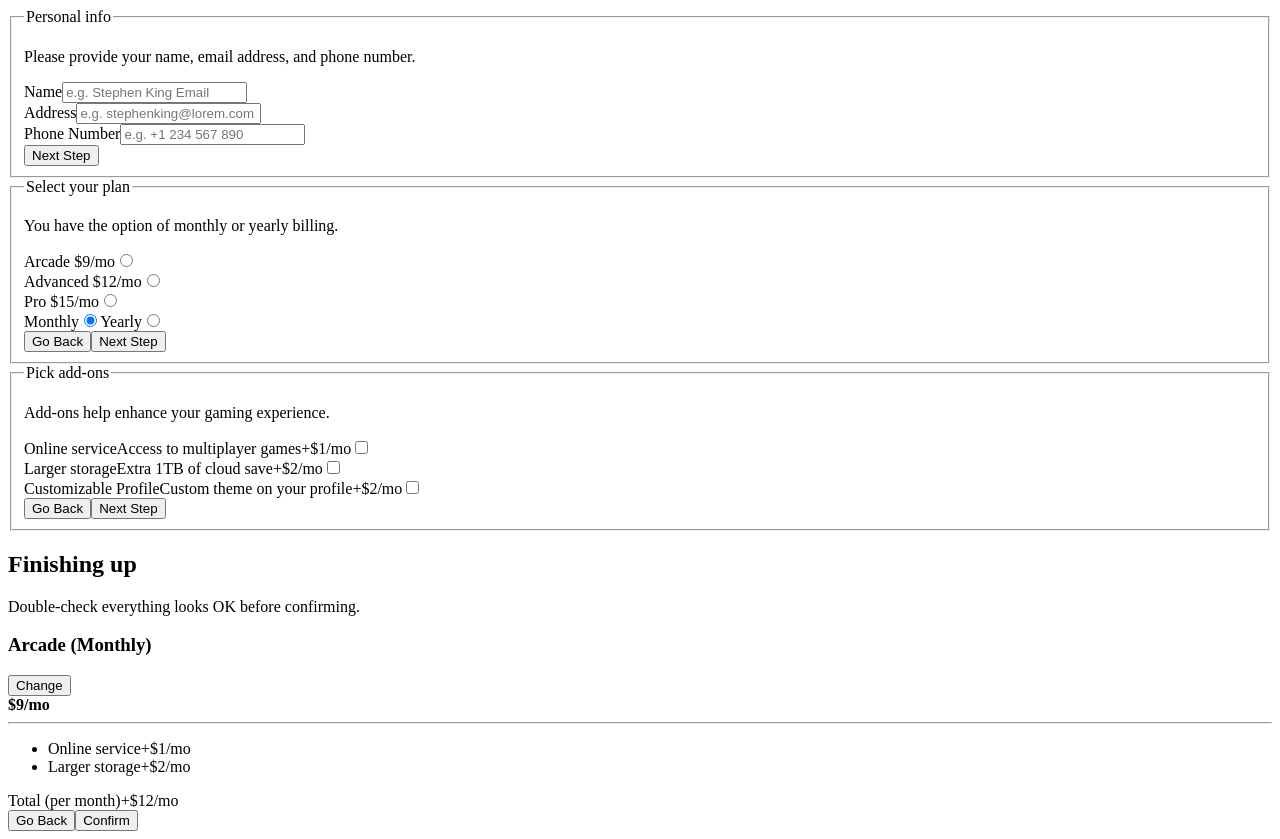
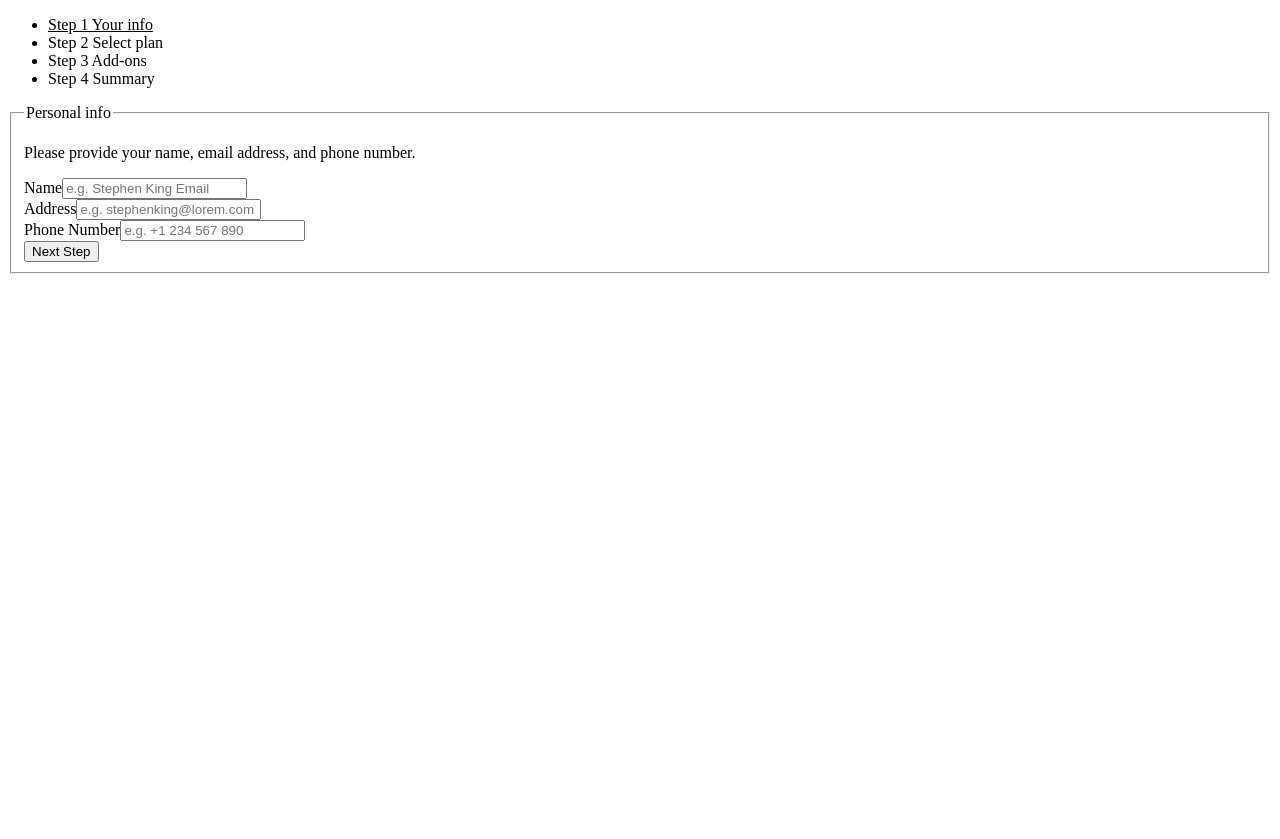
Before and after one commit to Javieer57/multi-step-form, a React (Vite) app: page / in a window 1280 px wide. After the commit the page ends 800 px from the top, so only its background shows below. Built offline with nearby package versions, Linux system fonts and the light colour scheme.

Commit message:
add basic form navigation

```diff
--- a/src/App.tsx
+++ b/src/App.tsx
@@ -3,14 +3,37 @@ import "./App.css";
 
 function App() {
   const [billing, setBilling] = useState("mo");
+  const [step, setStep] = useState("personal-info");
 
   return (
     <>
-      {/* <!-- Sidebar start --> */}
-      {/* Step 1 Your info Step 2 Select plan Step 3 Add-ons Step 4 Summary */}
-      {/* <!-- Sidebar end --> */}
+      <ul>
+        <li
+          style={{
+            textDecoration: step === "personal-info" ? "underline" : "none",
+          }}
+        >
+          Step 1 Your info{" "}
+        </li>
+        <li style={{ textDecoration: step === "plan" ? "underline" : "none" }}>
+          Step 2 Select plan{" "}
+        </li>
+        <li
+          style={{ textDecoration: step === "add-ons" ? "underline" : "none" }}
+        >
+          Step 3 Add-ons{" "}
+        </li>
+        <li
+          style={{ textDecoration: step === "resume" ? "underline" : "none" }}
+        >
+          Step 4 Summary
+        </li>
+      </ul>
 
-      <fieldset>
+      <fieldset
+        style={{ display: step === "personal-info" ? "block" : "none" }}
+        disabled={step !== "personal-info"}
+      >
         <legend>Personal info</legend>
 
         <p>Please provide your name, email address, and phone number.</p>
@@ -32,10 +55,15 @@ function App() {
           <input id="phone" type="text" placeholder="e.g. +1 234 567 890" />
         </div>
 
-        <button type="button">Next Step</button>
+        <button type="button" onClick={() => setStep("plan")}>
+          Next Step
+        </button>
       </fieldset>
 
-      <fieldset>
+      <fieldset
+        style={{ display: step === "plan" ? "block" : "none" }}
+        disabled={step !== "plan"}
+      >
         <legend>Select your plan</legend>
 
         <p>You have the option of monthly or yearly billing.</p>
@@ -72,11 +100,18 @@ function App() {
           />
         </div>
 
-        <button type="button">Go Back</button>
-        <button type="button">Next Step</button>
+        <button type="button" onClick={() => setStep("personal-info")}>
+          Go Back
+        </button>
+        <button type="button" onClick={() => setStep("add-ons")}>
+          Next Step
+        </button>
       </fieldset>
 
-      <fieldset>
+      <fieldset
+        style={{ display: step === "add-ons" ? "block" : "none" }}
+        disabled={step !== "add-ons"}
+      >
         <legend>Pick add-ons</legend>
         <p>Add-ons help enhance your gaming experience.</p>
 
@@ -118,19 +153,29 @@ function App() {
 
         <br />
 
-        <button type="button">Go Back</button>
-        <button type="button">Next Step</button>
+        <button type="button" onClick={() => setStep("plan")}>
+          Go Back
+        </button>
+        <button type="button" onClick={() => setStep("resume")}>
+          Next Step
+        </button>
       </fieldset>
 
-      <section>
+      <section style={{ display: step === "resume" ? "block" : "none" }}>
         <h2>Finishing up</h2>
         <p>Double-check everything looks OK before confirming.</p>
 
         <article>
           <header>
             <div>
-              <h3>Arcade (Monthly)</h3>
-              <button type="button">Change</button>
+              <h3>Arcade ({billing === "mo" ? "Monthly" : "Yearly"})</h3>
+              <button
+                type="button"
+                disabled={step !== "resume"}
+                onClick={() => setStep("plan")}
+              >
+                Change
+              </button>
             </div>
             <div>
               <strong>$9/{billing}</strong>
@@ -156,8 +201,16 @@ function App() {
           <span>+$12/{billing}</span>
         </div>
 
-        <button type="button">Go Back</button>
-        <button type="submit">Confirm</button>
+        <button
+          type="button"
+          disabled={step !== "resume"}
+          onClick={() => setStep("add-ons")}
+        >
+          Go Back
+        </button>
+        <button type="submit" disabled={step !== "resume"}>
+          Confirm
+        </button>
       </section>
 
       {/* <!-- Step 5 start --> */}
```
